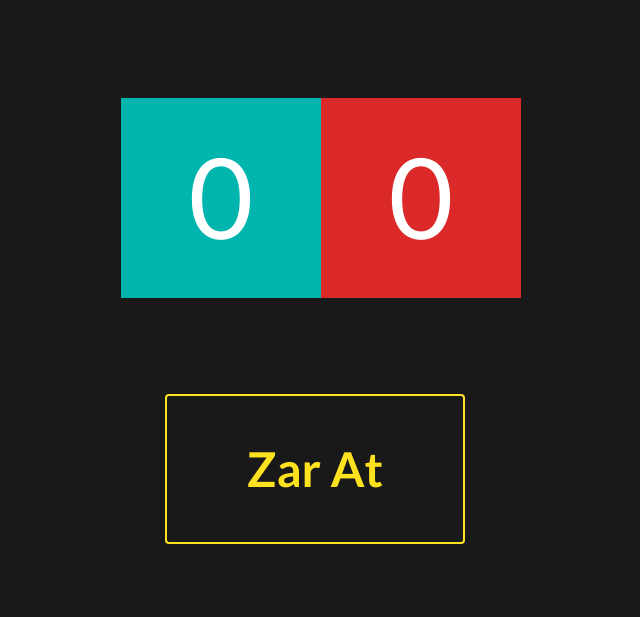
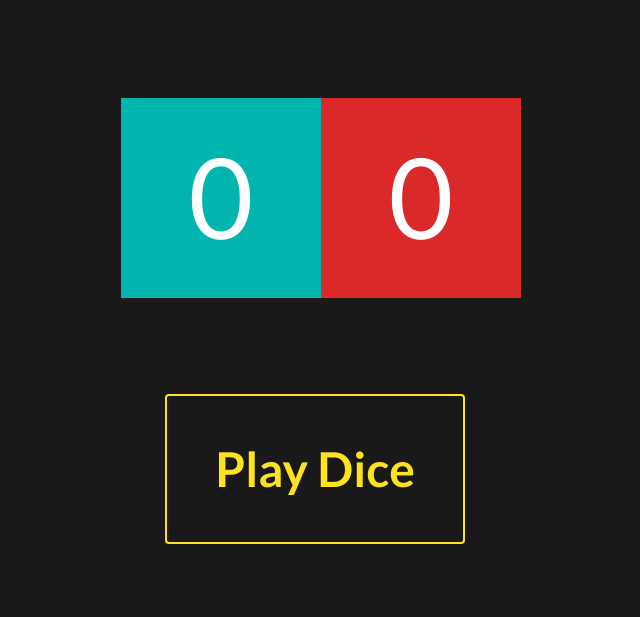
Before and after one commit to mehmetkoca/simple-dice, a plain HTML site: page index.html in a window 1280 px wide. Shown: the whole page, without its empty margins (319-959 px from the left). Drawn offline with nearby package versions, Linux system fonts and the light colour scheme.

Commit message:
Update index.html

```diff
--- a/index.html
+++ b/index.html
@@ -19,7 +19,7 @@
 
 </div>
 <div class="ui one column centered grid" >
-	<button class="ui inverted yellow button" id="action" onclick="ZarAt()">Zar At</button>
+	<button class="ui inverted yellow button" id="action" onclick="ZarAt()">Play Dice</button>
 </div>
 <div class="ui one column centered grid">
 	<h1 class="ui header" id="out"></h1>
```
